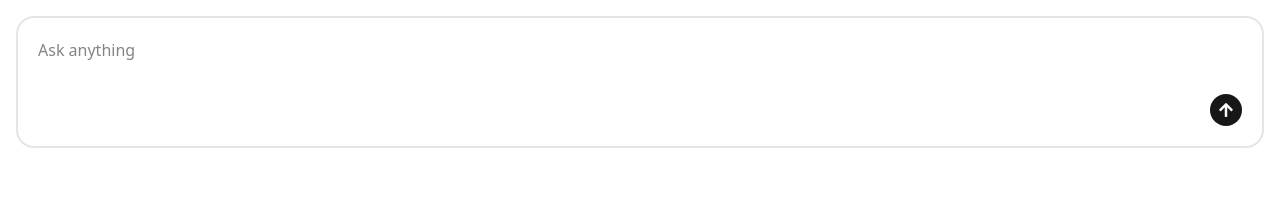
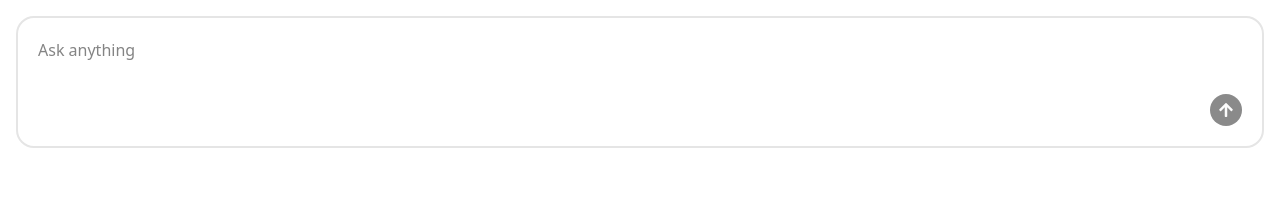
Before and after one commit to indianathe3rdKing/chat-bot, a React (Vite) app in the folder packages/client/: page / in a window 1280 px wide. Shown: the top 198 px of the page. Built offline with nearby package versions, Linux system fonts and the light colour scheme.

Commit message:
Handling Form Submission

```diff
--- a/packages/client/package.json
+++ b/packages/client/package.json
@@ -17,6 +17,7 @@
       "lucide-react": "^0.562.0",
       "react": "^19.2.0",
       "react-dom": "^19.2.0",
+      "react-hook-form": "^7.69.0",
       "tailwind-merge": "^3.4.0",
       "tailwindcss": "^4.1.18"
    },
--- a/packages/client/src/components/ui/ChatBot.tsx
+++ b/packages/client/src/components/ui/ChatBot.tsx
@@ -1,16 +1,47 @@
 import { Button } from './button';
 import { FaArrowUp } from 'react-icons/fa';
+import { useForm } from 'react-hook-form';
+import type { KeyboardEvent } from 'react';
+
+type FormData = {
+   prompt: string;
+};
+
 const ChatBot = () => {
+   const { register, handleSubmit, reset, watch, formState } =
+      useForm<FormData>();
+   watch('prompt');
+
+   const onSubmit = (data: FormData) => {
+      console.log(data);
+      reset();
+   };
+
+   const onKeyDown = (e: KeyboardEvent<HTMLFormElement>) => {
+      if (e.key === 'Enter' && !e.shiftKey) {
+         e.preventDefault();
+         handleSubmit(onSubmit)();
+      }
+   };
+
    return (
-      <div className="flex flex-col gap-2 items-end border-2 p-5 rounded-2xl">
+      <form
+         onSubmit={handleSubmit(onSubmit)}
+         onKeyDown={onKeyDown}
+         className="flex flex-col gap-2 items-end border-2 p-5 rounded-2xl"
+      >
          <textarea
+            {...register('prompt', {
+               required: true,
+               validate: (data) => data.trim().length > 0,
+            })}
             className="w-full border-0 focus:outline-0 resize-none"
             placeholder="Ask anything"
          />
-         <Button className="rounded-full w-8 h-8">
+         <Button disabled={!formState.isValid} className="rounded-full w-8 h-8">
             <FaArrowUp />
          </Button>
-      </div>
+      </form>
    );
 };
 
```
Also changed, not shown: 1 other file (tests, documents, lock files or other folders).
